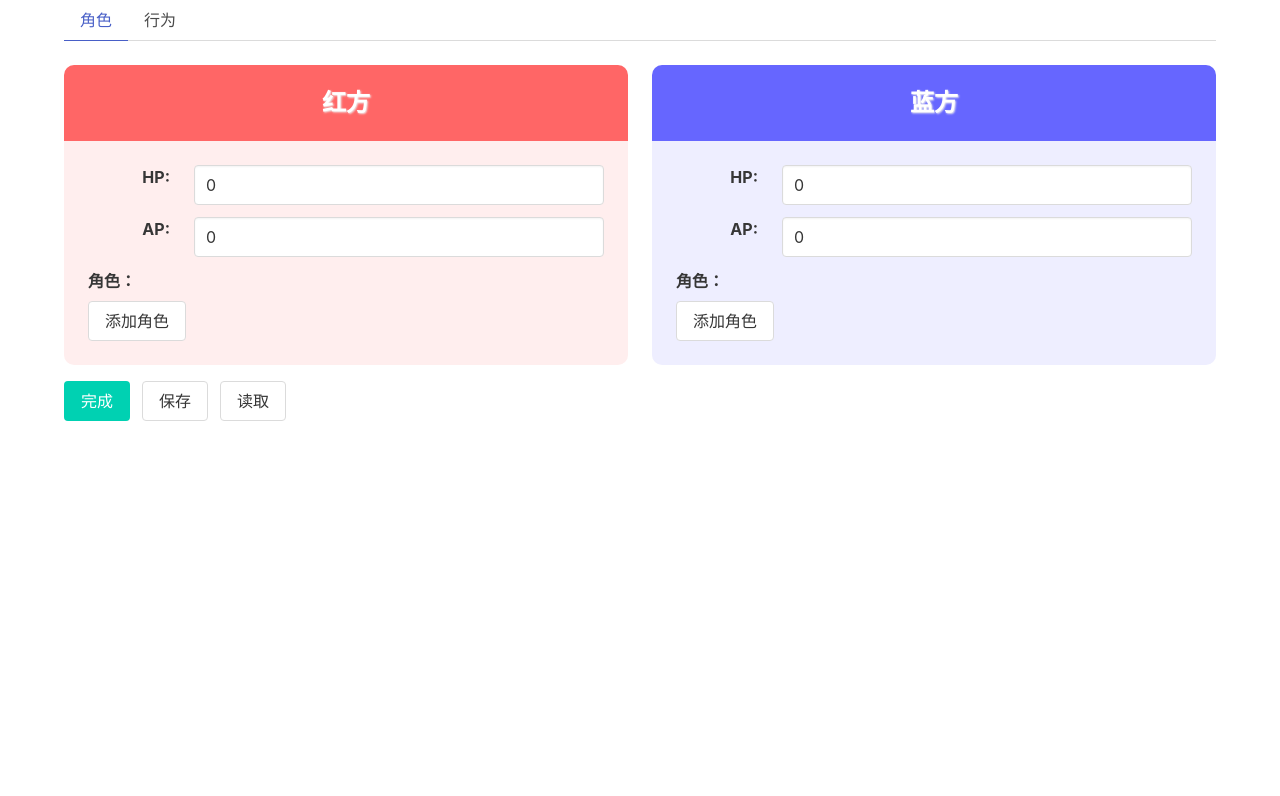
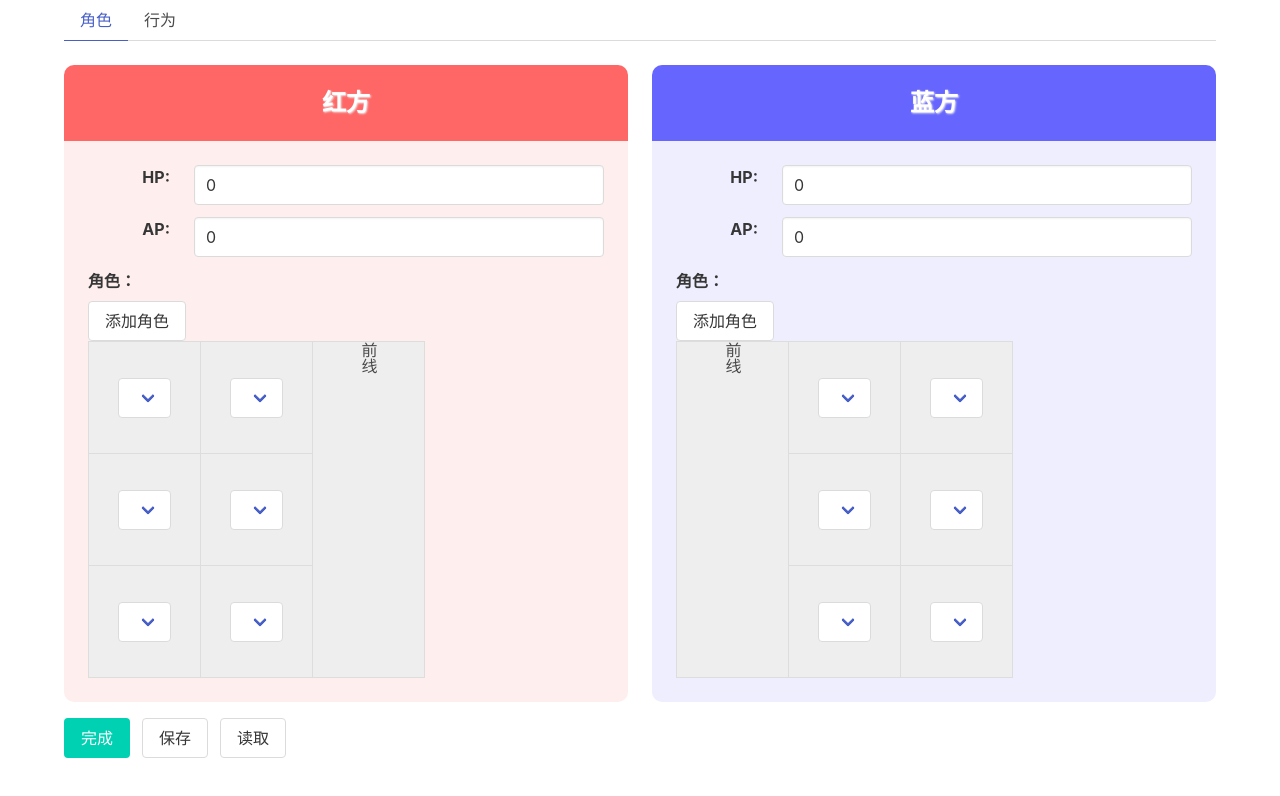
Before and after one commit to ZumiKua/BattleTest, a React (Create React App) app: page /#/ in a window 1280 px wide. Shown: the top 796 px of the page. Built offline with nearby package versions, Linux system fonts and the light colour scheme.

Commit message:
sperate position and BattlerData

```diff
--- a/src/App.css
+++ b/src/App.css
@@ -232,3 +232,23 @@
   margin-top: 1rem;
   margin-bottom: 1rem;
 }
+
+.battler-position-view td {
+  width: 7rem;
+  height: 7rem;
+  position: relative;
+  background: #EEEEEE;
+  border: 1px #DDDDDD solid;
+  text-align: center;
+  vertical-align: middle;
+}
+
+
+.battler-position-view td div {
+  text-align: center;
+
+}
+
+.battler-position-view td.frontline{
+  writing-mode: vertical-lr;
+}
--- a/src/models/Side.ts
+++ b/src/models/Side.ts
@@ -1,4 +1,4 @@
-import { Battler, BattlerData } from "./Battler";
+import { Battler, BattlerData, Position } from "./Battler";
 import { Action } from "./Action";
 
 export class Side{
@@ -12,7 +12,12 @@ export class Side{
     sp: number;
 
     constructor(data: SideData) {
-        this.battlers = data.battlers.map(v => new Battler(this, v));
+        //this.battlers = data.battlers.map(v => new Battler(this, v));
+        this.battlers = Object.entries(data.battlerPositions).map(([pos, id], index) =>
+            new Battler(this, data.battlers.find(b => b.id === id)!, parseInt(pos) as Position, index)
+        );
+        console.log(data.battlerPositions, data.battlers);
+        console.log(this.battlers);
         this.damageMultiplier = 1.0;
         this.thisActionDamageMultiplier = 1.0;
         this.damageMultiplierDelta = 0.2;
@@ -87,6 +92,7 @@ export interface HpDamageResult{
 export type SpRecoveryResult = number;
 
 export interface SideData{
+    battlerPositions: {[p in Position]? : number|undefined};
     battlers: BattlerData[];
     hp: number;
     sp: number;
--- /dev/null
+++ b/src/views/BattlerPositionView.tsx
@@ -0,0 +1,49 @@
+import { Position, XYPosToFlat, BattlerData } from "../models/Battler";
+import React, { ChangeEvent } from "react";
+
+interface Props{
+    battlers: BattlerData[];
+    battlerPositions: {[p in Position]?: number | undefined};
+    onBattlerPositionChanged: (pos: Position, id: number | undefined) => void;
+    isLeft: boolean;
+}
+export function BattlerPositionView(props: Props) {
+    const ys = props.isLeft ? [0, 1] : [1, 0];
+    const changeHandler = (pos: Position, e: ChangeEvent<HTMLSelectElement>) => {
+        const id = e.target.value === "unselect" ? undefined : parseInt(e.target.value);
+        props.onBattlerPositionChanged(pos, id);
+    }
+    return <div>
+        <table className="battler-position-view">
+            <tbody>{
+                [0,1,2].map(x => <tr key={x}>
+                    {
+                        (x === 0 && !props.isLeft) ? <td rowSpan={3} className="frontline">前线</td> : null
+                    }
+                    {
+                        ys.map(y => {
+                            const pos = XYPosToFlat(x as 0|1|2, y as 0|1);
+                            const id = props.battlerPositions[pos];
+                            const selected = id === undefined ? "unselect" : id.toString();
+                            return <td key={y} align="center">
+                                <div className="select">
+                                    <select value={selected} onChange={e => changeHandler(pos, e)}>
+                                        <option value="unselect"></option>
+                                        {
+                                            props.battlers.map(b => <option key={b.id} value={b.id.toString()}>
+                                                {b.name}
+                                            </option>)
+                                        }
+                                    </select>
+                                </div>
+                            </td>
+                        })
+                    }
+                    {
+                        (x === 0 && props.isLeft) ? <td rowSpan={3} className="frontline">前线</td> : null
+                    }
+                </tr>)
+            }</tbody>
+        </table>
+    </div>
+}
--- a/src/views/EditView.tsx
+++ b/src/views/EditView.tsx
@@ -1,13 +1,14 @@
 import React from "react";
 import { SideInfoView } from "./SideInfoView";
-import { SideData } from "../models/Side";
+import { SideData, Side } from "../models/Side";
 import { ActionData } from "../models/ActionData";
 import { ActionInfoView } from "./ActionInfoView";
 import { Attribute } from "../models/Attribute";
 import { LoadView } from "./LoadView";
 import { Link } from "react-router-dom";
 
-const META_ITEM = "_saveMetaItem_V3";
+const META_ITEM = "_saveMetaItem_V4";
+const META_ITEM_V3 = "_saveMetaItem_V3";
 const META_ITEM_V2 = "_saveMetaItem_V2";
 
 interface SaveData{
@@ -41,8 +42,8 @@ export class EditView extends React.Component<Props, State>{
     constructor(props: Props) {
         super(props);
         this.state = {
-            side: {hp: 0, sp: 0, battlers: []},
-            side2: {hp:0, sp:0, battlers: []},
+            side: {hp: 0, sp: 0, battlers: [], battlerPositions: {}},
+            side2: {hp:0, sp:0, battlers: [], battlerPositions: {}},
             actions: [],
             loadShowing: false,
             saves: [],
@@ -54,6 +55,7 @@ export class EditView extends React.Component<Props, State>{
         this.onAddAction = this.onAddAction.bind(this);
         this.onComplete = this.onComplete.bind(this);
         this.migrateSaveV2_TO_V3();
+        this.migrateSaveV3_TO_V4();
     }
 
     handleSideChanged(side: SideData) {
@@ -129,35 +131,60 @@ export class EditView extends React.Component<Props, State>{
         localStorage.setItem(savename, stateString);
     }
 
-    private migrateSaveV2_TO_V3() {
-        const V2nameString = localStorage.getItem(META_ITEM_V2);
-        if(V2nameString === null) {
+    private migrateSave(oldSaveItem: string, newSaveItem: string, convert: (data:any) => any) {
+        const oldNameString = localStorage.getItem(oldSaveItem);
+        if(oldNameString === null) {
             return;
         }
-        const V2saves = JSON.parse(V2nameString) as string[];
+        const oldSaves = JSON.parse(oldNameString) as string[];
         const newSave = [];
-        for (let save of V2saves) {
+        for (let save of oldSaves) {
             const saveString = localStorage.getItem(save);
             if(saveString === null) {
                 continue;
             }
             let saveData = JSON.parse(saveString) as any;
-            delete saveData["targetArea"];
+            saveData = convert(saveData);
             newSave.push(save);
             localStorage.setItem(save, JSON.stringify(saveData));
         }
-        localStorage.removeItem(META_ITEM_V2);
-        const V3NameString = localStorage.getItem(META_ITEM);
-        let v3names: string[] = [];
-        if(V3NameString !== null) {
-            v3names = JSON.parse(V3NameString) as string[];
+        localStorage.removeItem(oldSaveItem);
+        const newNameString = localStorage.getItem(newSaveItem);
+        let newNames: string[] = [];
+        if(newNameString !== null) {
+            newNames = JSON.parse(newNameString) as string[];
         }
         for (let save of newSave) {
-            if(v3names.indexOf(save) === -1) {
-                v3names.push(save);
+            if(newNames.indexOf(save) === -1) {
+                newNames.push(save);
             }
         }
-        localStorage.setItem(META_ITEM, JSON.stringify(v3names));
+        localStorage.setItem(META_ITEM, JSON.stringify(newNames));
+    }
+
+    private migrateSaveV3_TO_V4() {
+        const convertSide = (side: any) => {
+            let v: any = {};
+            for(let b of side.battlers){
+                v[b["position"]] = b.id;
+                delete b["position"];
+            }
+            side.battlerPositions = v;
+        }
+        this.migrateSave(META_ITEM_V3, META_ITEM, (oldSave)=> {
+            convertSide(oldSave["side"]);
+            convertSide(oldSave["side2"]);
+            return oldSave;
+        });
+    }
+
+    private migrateSaveV2_TO_V3() {
+        this.migrateSave(META_ITEM_V2, META_ITEM_V3, (oldSave) => {
+            oldSave.actions.forEach((action: any) => {
+                delete action["targetArea"];
+            })
+            return oldSave;
+        })
     }
 
     onLoad() {
--- a/src/views/SideInfoView.tsx
+++ b/src/views/SideInfoView.tsx
@@ -1,9 +1,10 @@
 import React, { ReactNode, ChangeEvent } from "react";
-import { BattlerData } from "../models/Battler";
+import { BattlerData, Position } from "../models/Battler";
 import { BattlerInfoView } from "./BattlerInfoView";
 import { SideData } from "../models/Side";
 import { Attribute } from "../models/Attribute";
 import { Field } from "./Field";
+import { BattlerPositionView } from "./BattlerPositionView";
 
 interface Props{
     isLeft: boolean;
@@ -13,7 +14,6 @@ interface Props{
 
 export class SideInfoView extends React.Component<Props, {}>{
 
-    side: SideData;
     maxBattlerId: number;
 
     constructor(props : Props) {
@@ -21,50 +21,47 @@ export class SideInfoView extends React.Component<Props, {}>{
         this.handleHpChange = this.handleHpChange.bind(this);
         this.handleSpChange = this.handleSpChange.bind(this);
         this.addBattler = this.addBattler.bind(this);
-        this.side = {hp: 0, sp: 0, battlers: []};
         this.maxBattlerId = 0;
     }
 
     handleHpChange(e: ChangeEvent<HTMLInputElement>) {
-        let side = this.copySide(this.props.side);
-        side.hp = Number.parseInt(e.target.value);
-        this.props.onSideChanged(side);
+        this.props.onSideChanged({...this.props.side, hp: Number.parseInt(e.target.value)});
     }
 
     handleSpChange(e: ChangeEvent<HTMLInputElement>) {
-        let side = this.copySide(this.props.side);
-        side.sp = Number.parseInt(e.target.value);
-        this.props.onSideChanged(side);
+        this.props.onSideChanged({...this.props.side, sp: Number.parseInt(e.target.value)});
     }
 
     handleBattlerChanged(id: number, battler: BattlerData) {
-        let side = this.copySide(this.props.side);
-        let battlers = side.battlers;
-        battlers[id] = battler;
-        this.props.onSideChanged(side);
+        let battlers = [...this.props.side.battlers];
+        const index = battlers.findIndex(b => b.id === id);
+        battlers[index] = battler;
+        this.props.onSideChanged({...this.props.side, battlers});
     }
 
     addBattler() {
-        let side = this.copySide(this.props.side);
-        let battlers = side.battlers;
+        let battlers = [...this.props.side.battlers];
         let res = {[Attribute.Earth]: 0, [Attribute.Electric]: 0, [Attribute.Fire]: 0, [Attribute.Water]: 0, [Attribute.Wind]: 0};
-        let b: BattlerData = {dp: 0, name: "", attributeResistances: res, id: this.maxBattlerId++, position: 0};
+        let b: BattlerData = {dp: 0, name: "", attributeResistances: res, id: this.maxBattlerId++};
         battlers.push(b);
-        this.props.onSideChanged(side);
+        this.props.onSideChanged({...this.props.side, battlers});
     }
 
     deleteBattler(id: number) {
         let battlers = this.props.side.battlers.filter(b => b.id !== id);
-        this.props.onSideChanged({...this.props.side, battlers});
-
-
+        const positions: any = this.props.side.battlerPositions;
+        for(let key in positions) {
+            if(positions[key] === id) {
+                positions[key] = undefined;
+            }
+        }
+        this.props.onSideChanged({...this.props.side, battlers, battlerPositions: positions});
     }
 
-    copySide(side: SideData) : SideData {
-        this.side.hp = side.hp;
-        this.side.sp = side.sp;
-        this.side.battlers = side.battlers;
-        return this.side;
+    onBattlerPositionChanged(pos: Position, id: number | undefined): void {
+        const battlerPositions = {...this.props.side.battlerPositions, [pos]: id};
+        console.log(battlerPositions);
+        this.props.onSideChanged({...this.props.side, battlerPositions});
     }
 
     render(): ReactNode{
@@ -75,15 +72,15 @@ export class SideInfoView extends React.Component<Props, {}>{
                 <div className="battlers-view">
                     <label className="label">角色：</label>
                     {
-                        this.props.side.battlers.map((b, id) => {
-                            return <BattlerInfoView isLeft={this.props.isLeft} battler={b} onBattlerChanged={this.handleBattlerChanged.bind(this, id) } onBattlerDeleted={() => this.deleteBattler(b.id)} key={b.id}/>
+                        this.props.side.battlers.map((b) => {
+                            return <BattlerInfoView isLeft={this.props.isLeft} battler={b} onBattlerChanged={this.handleBattlerChanged.bind(this, b.id) } onBattlerDeleted={() => this.deleteBattler(b.id)} key={b.id}/>
                         })
                     }
                     <button className="button" onClick={this.addBattler}>添加角色</button>
                 </div>
+                <BattlerPositionView battlers={this.props.side.battlers} battlerPositions={this.props.side.battlerPositions} isLeft={this.props.isLeft} onBattlerPositionChanged={(p,i) => this.onBattlerPositionChanged(p,i)} />
             </div>
-
-
         </div>
     }
+
 }
```
Also changed, not shown: src/models/Battler.ts (+4 -4 lines), src/views/BattlerInfoView.tsx (+4 -29 lines).
